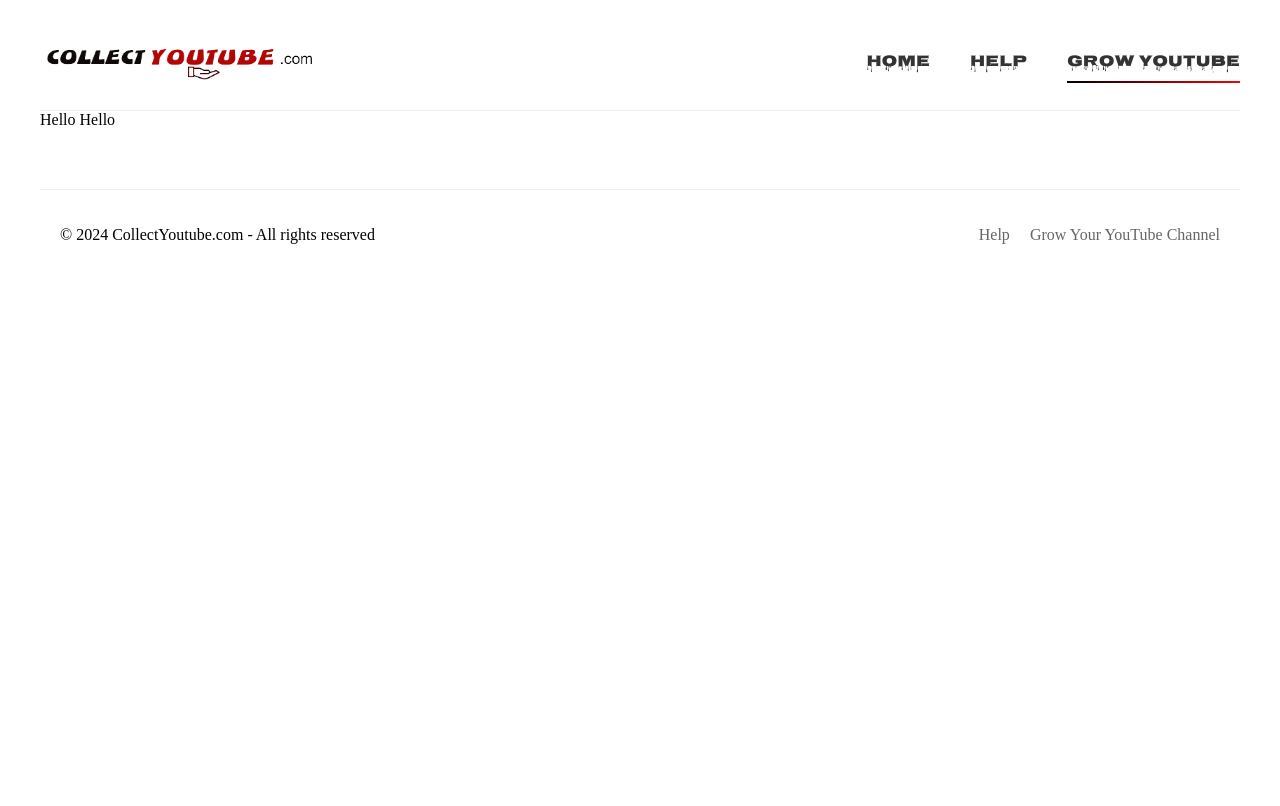
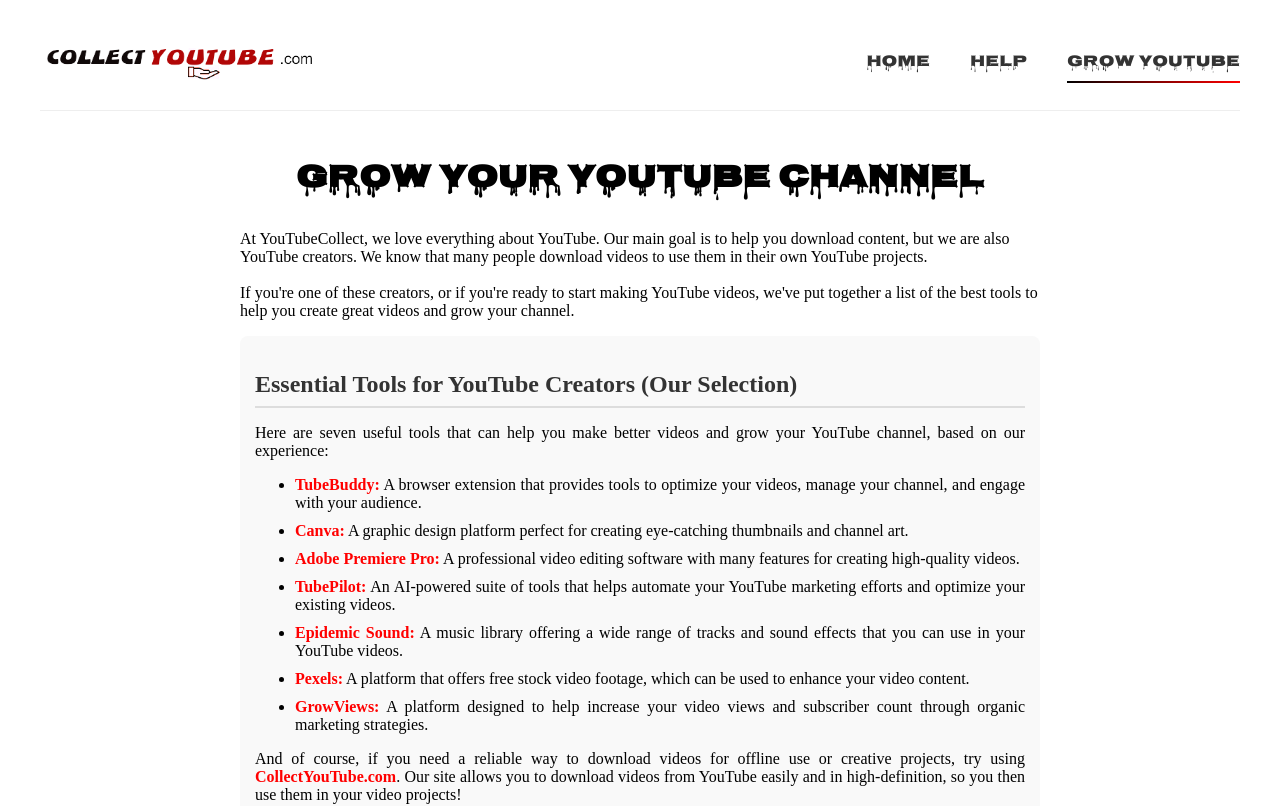
Before and after one commit to Kvnq-Poza/collectyoutube, a React (Vite) app: page /grow-youtube in a window 1280 px wide. Shown: the top 806 px of the page. Built offline with nearby package versions, Linux system fonts and the light colour scheme.

Commit message:
Added content

```diff
--- a/src/pages/GrowYoutube.jsx
+++ b/src/pages/GrowYoutube.jsx
@@ -1,5 +1,138 @@
+/* eslint-disable react/no-unescaped-entities */
 function GrowYoutube() {
-  return <div>Hello Hello</div>;
+  return (
+    <div className="grow-page">
+      <h1>Grow Your Youtube Channel</h1>
+
+      <p className="">
+        At YouTubeCollect, we love everything about YouTube. Our main goal is to
+        help you download content, but we are also YouTube creators. We know
+        that many people download videos to use them in their own YouTube
+        projects. <br /> <br />
+        If you're one of these creators, or if you're ready to start making
+        YouTube videos, we've put together a list of the best tools to help you
+        create great videos and grow your channel.
+      </p>
+
+      <div className="grow-section">
+        <h2>Essential Tools for YouTube Creators (Our Selection)</h2>
+
+        <p>
+          Here are seven useful tools that can help you make better videos and
+          grow your YouTube channel, based on our experience:
+        </p>
+        <ul>
+          <li>
+            <strong>
+              <a
+                href="https://www.tubebuddy.com"
+                target="_blank"
+                rel="noopener noreferrer"
+              >
+                TubeBuddy:
+              </a>
+            </strong>{" "}
+            A browser extension that provides tools to optimize your videos,
+            manage your channel, and engage with your audience.
+          </li>
+          <li>
+            <strong>
+              <a
+                href="https://www.canva.com/"
+                target="_blank"
+                rel="noopener noreferrer"
+              >
+                Canva:
+              </a>
+            </strong>{" "}
+            A graphic design platform perfect for creating eye-catching
+            thumbnails and channel art.
+          </li>
+          <li>
+            <strong>
+              <a
+                href="https://www.adobe.com/creativecloud/video.html"
+                target="_blank"
+                rel="noopener noreferrer"
+              >
+                Adobe Premiere Pro:
+              </a>
+            </strong>{" "}
+            A professional video editing software with many features for
+            creating high-quality videos.
+          </li>
+          <li>
+            <strong>
+              <a
+                href="https://tubepilot.ai"
+                target="_blank"
+                rel="noopener noreferrer"
+              >
+                TubePilot:
+              </a>
+            </strong>{" "}
+            An AI-powered suite of tools that helps automate your YouTube
+            marketing efforts and optimize your existing videos.
+          </li>
+          <li>
+            <strong>
+              <a
+                href="https://www.epidemicsound.com"
+                target="_blank"
+                rel="noopener noreferrer"
+              >
+                Epidemic Sound:
+              </a>
+            </strong>{" "}
+            A music library offering a wide range of tracks and sound effects
+            that you can use in your YouTube videos.
+          </li>
+          <li>
+            <strong>
+              <a
+                href="https://www.pexels.com"
+                target="_blank"
+                rel="noopener noreferrer"
+              >
+                Pexels:
+              </a>
+            </strong>{" "}
+            A platform that offers free stock video footage, which can be used
+            to enhance your video content.
+          </li>
+          <li>
+            <strong>
+              <a
+                href="https://growviews.com"
+                target="_blank"
+                rel="noopener noreferrer"
+              >
+                GrowViews:
+              </a>
+            </strong>{" "}
+            A platform designed to help increase your video views and subscriber
+            count through organic marketing strategies.
+          </li>
+        </ul>
+
+        <p>
+          And of course, if you need a reliable way to download videos for
+          offline use or creative projects, try using{" "}
+          <strong>
+            <a
+              href="https://collectyoutube.com/"
+              target="_blank"
+              rel="noopener noreferrer"
+            >
+              CollectYouTube.com
+            </a>
+          </strong>
+          . Our site allows you to download videos from YouTube easily and in
+          high-definition, so you then use them in your video projects!
+        </p>
+      </div>
+    </div>
+  );
 }
 
 export default GrowYoutube;
```
